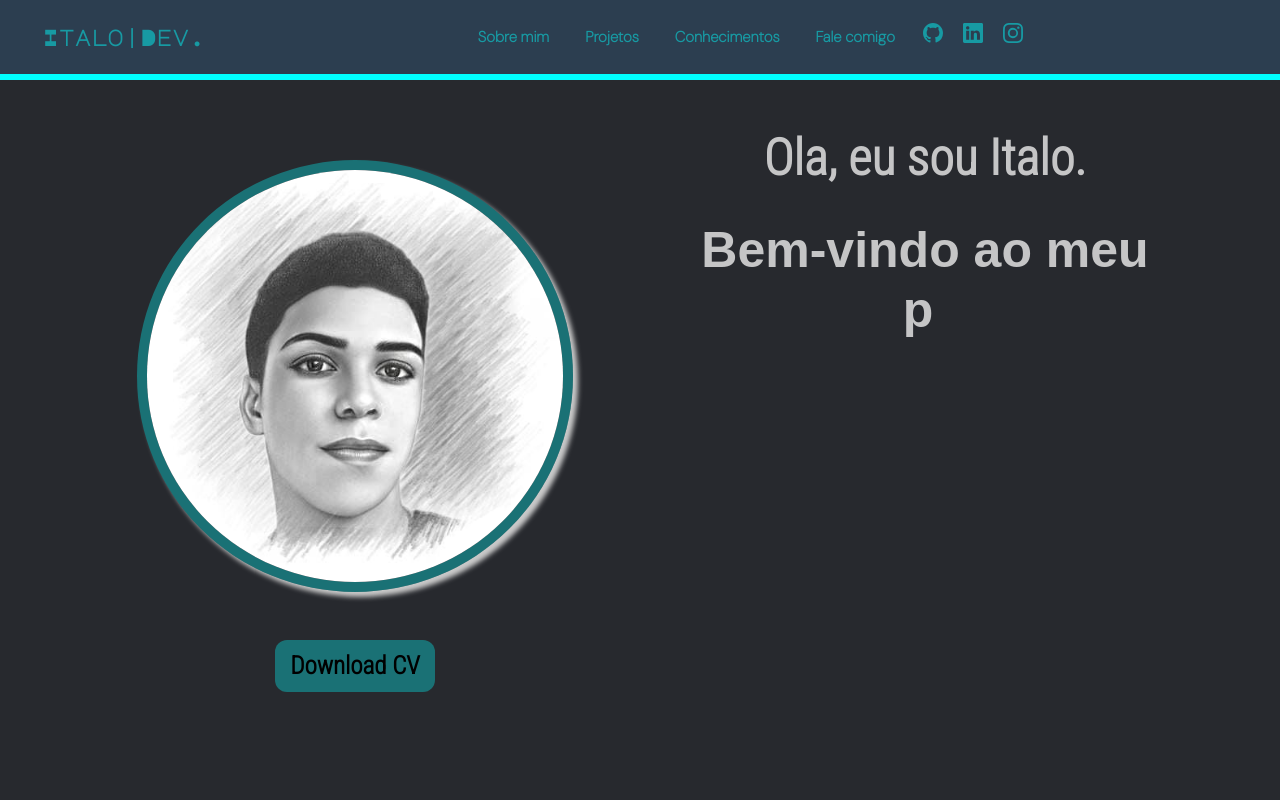
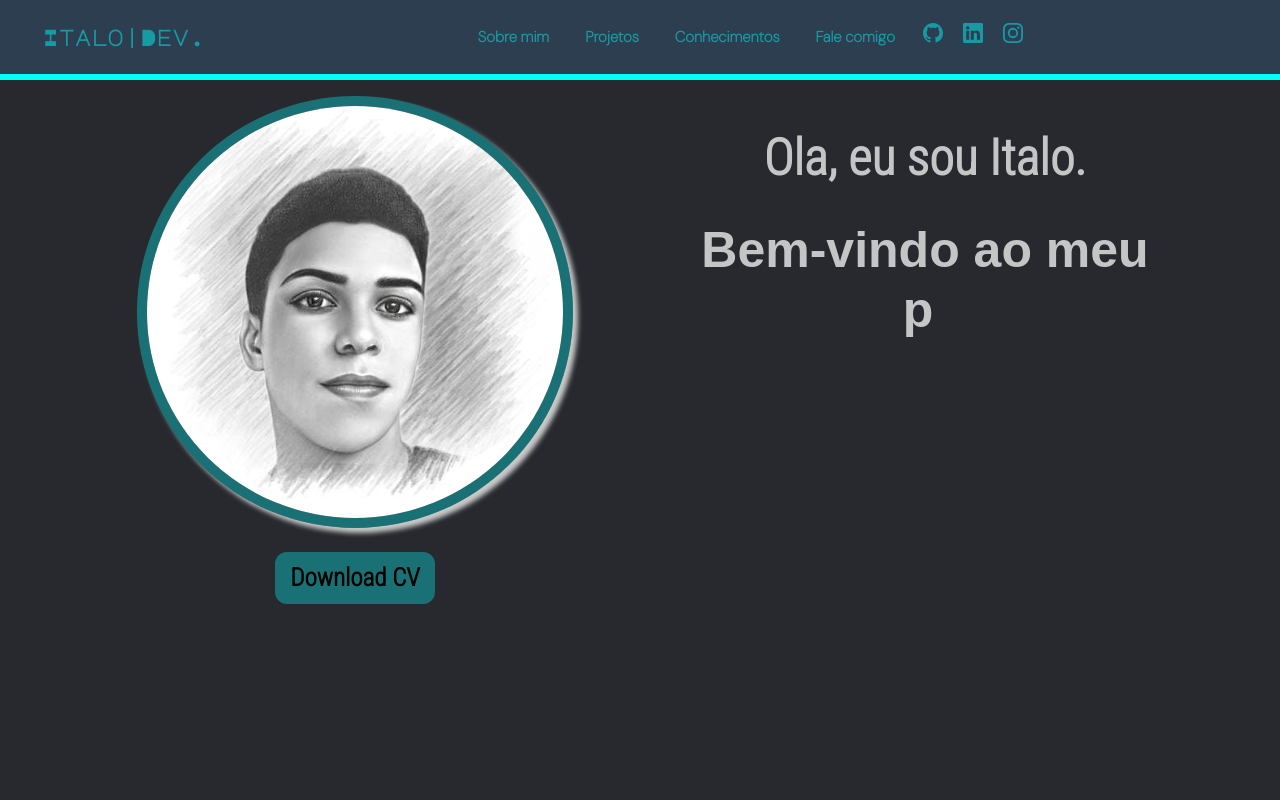
Before and after one commit to italoferreira0/portifolioo, a React (Create React App) app: page / in a window 1280 px wide. Shown: the top 800 px of the page. Built offline with nearby package versions, Linux system fonts and the light colour scheme.

Commit message:
Atualizaçãoo

```diff
--- a/src/componentes/Apresentacao/Apresentacao.css
+++ b/src/componentes/Apresentacao/Apresentacao.css
@@ -38,7 +38,7 @@
     border-radius: 100%;
     height: 60%;
     width: 80%;
-    margin-top: 10rem;
+    margin-top: 6rem;
     transition: 0.8s;
     box-shadow:  5px 5px 5px  rgb(202, 202, 202);
 
@@ -57,7 +57,7 @@
     width: 10rem;
     color: black;
     background-color: rgba(0, 255, 255, 0.336);
-    margin-top: 20px;
+    margin-top: 15px;
     font-family: 'Roboto Condensed', sans-serif;
     font-size: 25px;
     /* box-shadow: 5px 5px 5px rgb(202, 202, 202); */
--- a/src/componentes/Apresentacao/Apresentacao.jsx
+++ b/src/componentes/Apresentacao/Apresentacao.jsx
@@ -1,7 +1,9 @@
 import Typical from 'react-typical';
+import React,{useState} from 'react';
 import './Apresentacao.css';
 import minhaFoto from './img/eu.jpeg'
 import curriculo from './curriculo.pdf'
+
 
 export default function Apresentacao(props) {
 
@@ -11,7 +13,7 @@ export default function Apresentacao(props) {
                 <div className="col-sm DivFoto">
                     <img src={minhaFoto} alt="Minha Foto" title='Italo Ferreira' className='minhaFt img-fluid'/>
 
-                    <button className='btn Downlaod mt-5'><a href={curriculo} download>Download CV</a></button>
+                    <button className='btn Downlaod mt-4'><a href={curriculo} download>Download CV</a></button>
 
                 </div>
 
--- a/src/componentes/Tecnologias/Tecnologias.jsx
+++ b/src/componentes/Tecnologias/Tecnologias.jsx
@@ -2,6 +2,7 @@ import './Tecnologias.css'
 import Typical from 'react-typical'
 
 export default function Tecnologias(props) {
+
 
     function descHTML() {
         document.querySelector('#descricao').innerHTML = 'HTML é uma linguagem de marcação utilizada na construção de páginas na Web. Documentos HTML podem ser interpretados por navegadores.'
```
Also changed, not shown: 1 other file (tests, documents, lock files or other folders).
